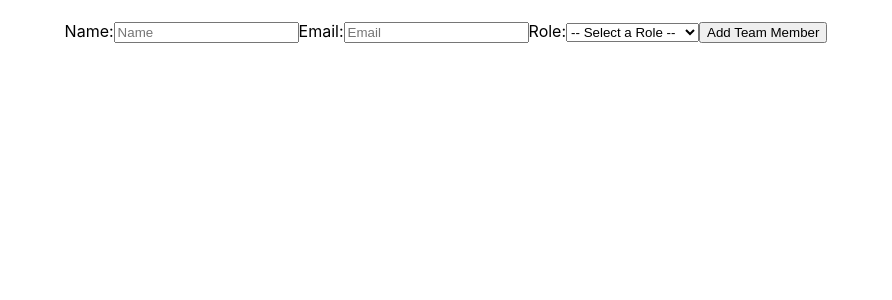
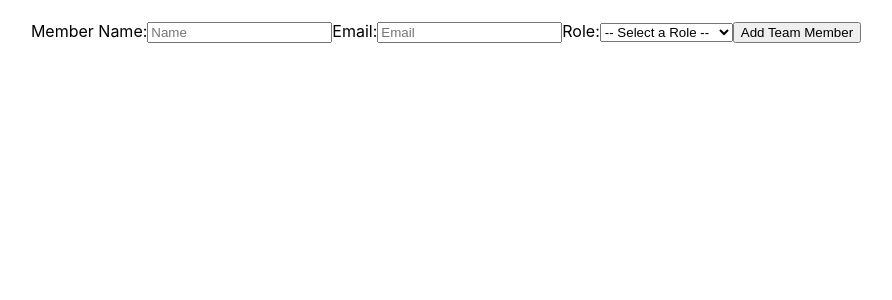
Before and after one commit to bloominstituteoftechnology/team-builder, a React (Create React App) app in the folder team-builder/: page / in a window 1280 px wide. Shown: the top 300 px of the page, without its empty margins (194-1086 px from the left). Built offline with nearby package versions, Linux system fonts and the light colour scheme.

Commit message:
working it

```diff
--- a/team-builder/src/Componets/MemberForm.js
+++ b/team-builder/src/Componets/MemberForm.js
@@ -1,19 +1,28 @@
 import React from 'react';
 import "../App.css";
 
-const Form = (props) => {
-    const { values, update, submit } = (props);
+export default function MemberForm (props) {
+    const { values, update, submit } = (props)
 
     const onChange = evt => {
-        const { name, value } = evt.target;
+        const name = evt.target.name;
+        const { value } = evt.target;
+
         update(name, value);
     }
 
+    const onSubmit = evt => {
+        evt.preventDefault();
+        submit();
+    }
+
     return (
-        <form className='="form-container'>
+        <form className='form-container' onSubmit={onSubmit}>
+            <div className='form-group inputs'></div>
             <label>
-                Name:
+                Member Name:
                 <input
+                name='name'
                 values={values.memberName}
                 onChange={onChange}
                 className='form-input'
@@ -24,21 +33,16 @@ const Form = (props) => {
             <label>
                 Email:
                 <input
+                 name='email'
                  value={values.email}
                  onChange={onChange}
-                 className='form-input'
                  type='email'
                  placeholder='Email'
                 />
             </label>
             <label>
                 Role:
-                <select
-                    name='role'
-                    value={values.role}
-                    onChange={onChange}
-                    className='form-input'
-                >
+                <select value={values.role} name='role' onChange={onChange}>
                     <option value=''>-- Select a Role --</option>
                     <option value='Backend Engineer'>Backend Engineer</option>
                     <option value='Frontend Engineer'>Frontend Engineer</option>
@@ -50,5 +54,3 @@ const Form = (props) => {
         </form>
     );
 };
-
-export default Form;
```
